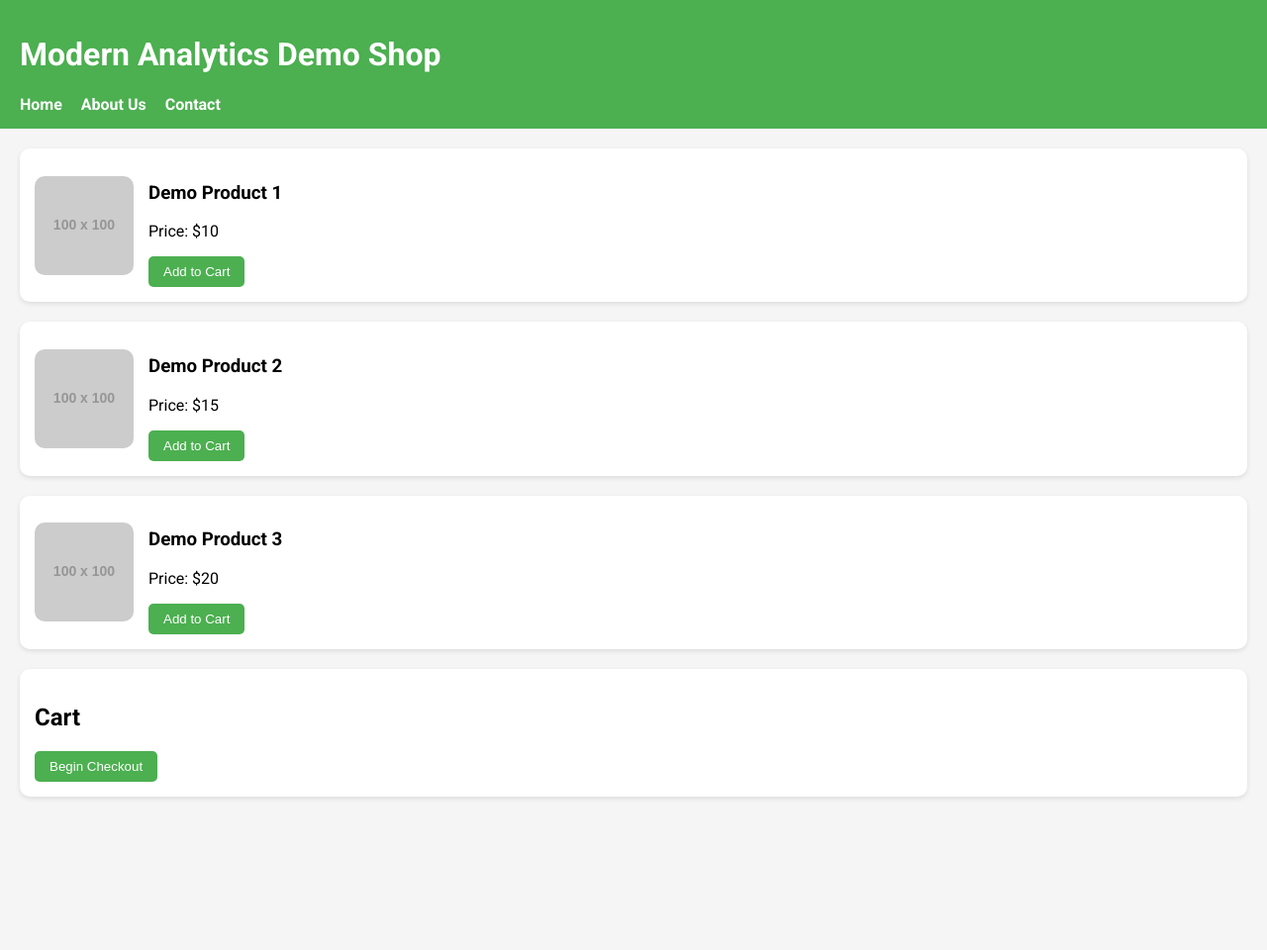
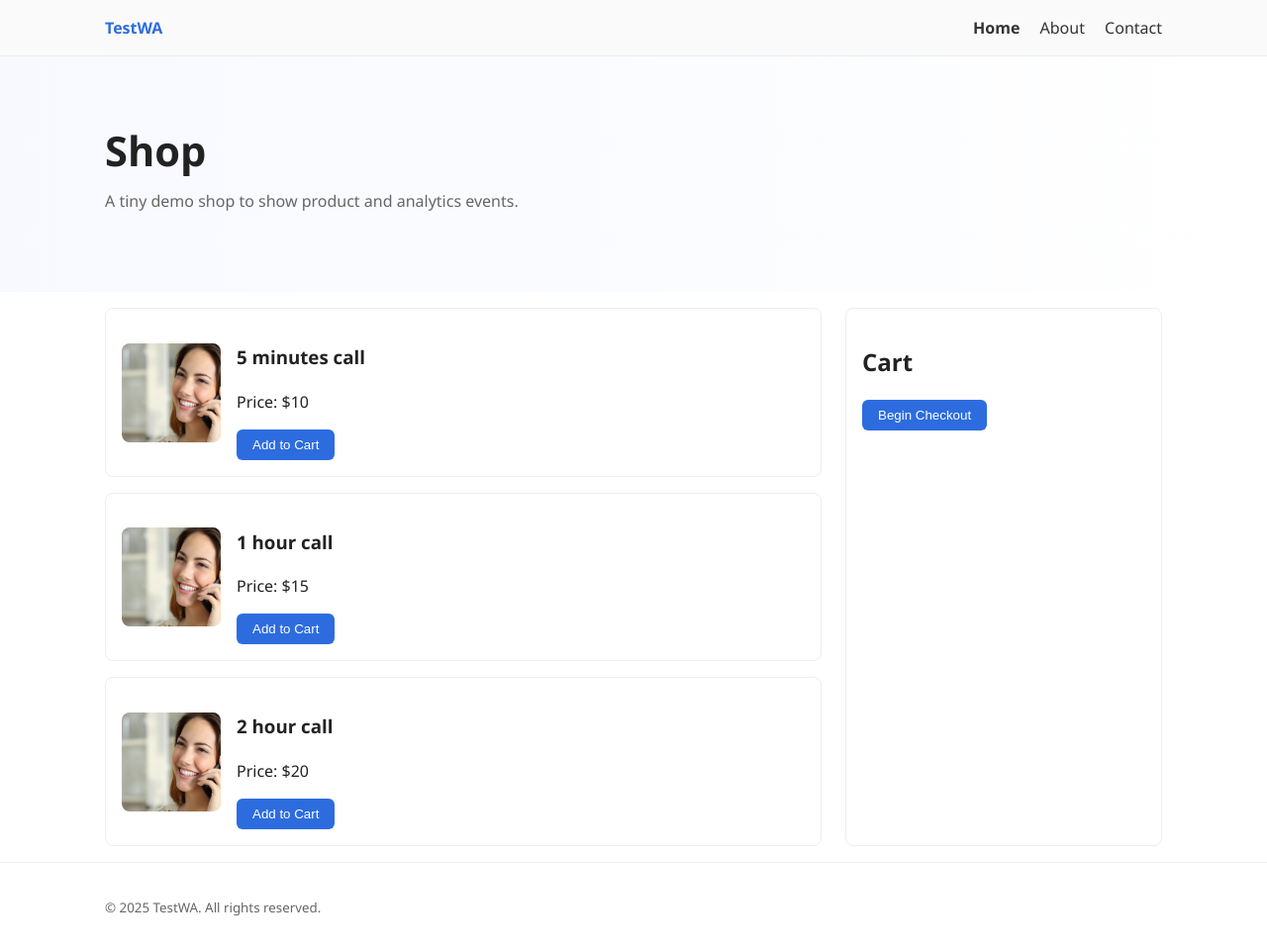
Before and after one commit to elomojo/testwa, a plain HTML site: page index.html in a window 1280 px wide. Shown: the whole page at 99% size. Before the commit the page ends 825 px from the top, so only its background shows below. Drawn offline with Linux system fonts and the light colour scheme; placeholder pictures from the web are drawn by us.

Commit message:
init site

```diff
--- /dev/null
+++ b/css/about.css
@@ -0,0 +1,20 @@
+/* Page-specific styles for About / Contact / Shop */
+
+.mission h2, .team h2, .contact h2 { margin-top: 0 }
+
+.cards{display:flex;gap:1rem;flex-wrap:wrap}
+.card{background:#fff;border:1px solid #eee;padding:1rem;border-radius:8px;flex:1 1 200px;min-width:200px}
+.avatar{width:56px;height:56px;border-radius:50%;background:var(--accent);color:#fff;display:flex;align-items:center;justify-content:center;font-weight:700;margin-bottom:.75rem}
+
+/* Shop-specific styles kept here because they are not used by other pages */
+.layout{display:grid;grid-template-columns:1fr 320px;gap:1.5rem}
+.products{display:flex;flex-direction:column;gap:1rem}
+.product{background:#fff;border:1px solid #eee;padding:1rem;border-radius:8px;display:flex;align-items:center;gap:1rem}
+.product img{width:100px;height:100px;object-fit:cover;border-radius:8px}
+.cart{background:#fff;border:1px solid #eee;padding:1rem;border-radius:8px}
+.cart ul{list-style:none;padding:0;margin:0 0 1rem 0}
+.cart li{padding:.35rem 0;border-bottom:1px dashed #f0f0f0}
+
+@media (max-width:799px){
+  .layout{grid-template-columns:1fr}
+}
--- /dev/null
+++ b/css/site.css
@@ -0,0 +1,36 @@
+/* Shared site styles */
+:root{
+  --max-width:1100px;
+  --accent:#2d6cdf;
+  --muted:#666;
+}
+*{box-sizing:border-box}
+html,body{height:100%}
+body{font-family:Segoe UI, Roboto, Arial, sans-serif;line-height:1.5;color:#222;margin:0;background:#fff}
+.container{max-width:var(--max-width);margin:0 auto;padding:1rem}
+
+.site-header{background:#fafafa;border-bottom:1px solid #eee}
+.site-header .container{display:flex;align-items:center;justify-content:space-between;padding:1rem}
+.logo{font-weight:700;color:var(--accent);text-decoration:none}
+.nav a{margin-left:1rem;color:#333;text-decoration:none}
+.nav a[aria-current="page"]{font-weight:600}
+
+.hero{background:linear-gradient(90deg,#f7f9ff,#fff);padding:3rem 0}
+.hero h1{margin:0 0 .5rem;font-size:2rem}
+.lead{color:var(--muted);margin:0 0 1rem}
+
+/* Generic card used for small content blocks and forms */
+.card{background:#fff;border:1px solid #eee;padding:1rem;border-radius:8px}
+
+.button{display:inline-block;background:var(--accent);color:#fff;padding:.5rem 1rem;border-radius:6px;text-decoration:none;border:none;cursor:pointer}
+
+.site-footer{border-top:1px solid #eee;padding:1rem;background:#fff;color:var(--muted)}
+
+@media (min-width:700px){
+  .hero h1{font-size:2.6rem}
+}
+
+@media (max-width:799px){
+  .site-header .container{flex-direction:column;align-items:flex-start}
+  .nav a{margin-left:0;margin-right:1rem}
+}
--- a/index.html
+++ b/index.html
@@ -4,43 +4,61 @@
   <meta charset="UTF-8">
   <meta name="viewport" content="width=device-width, initial-scale=1.0">
   <title>Modern Analytics Demo Shop</title>
-<link href="https://fonts.googleapis.com/css2?family=Roboto:wght@400;700&display=swap" rel="stylesheet">
-<style>
-  body { font-family: 'Roboto', sans-serif; margin: 0; background-color: #f5f5f5; }
-  header { background-color: #4CAF50; color: white; padding: 15px 20px; }
-  nav a { color: white; margin-right: 15px; text-decoration: none; font-weight: bold; }
-  .container { padding: 20px; }
-  .product { background-color: white; border-radius: 10px; box-shadow: 0 2px 5px rgba(0,0,0,0.1); padding: 15px; margin-bottom: 20px; display: flex; align-items: center; }
-  .product img { width: 100px; height: 100px; object-fit: cover; border-radius: 10px; margin-right: 15px; }
-  .cart { background-color: white; border-radius: 10px; box-shadow: 0 2px 5px rgba(0,0,0,0.1); padding: 15px; margin-top: 20px; }
-  button { padding: 8px 15px; background-color: #4CAF50; color: white; border: none; border-radius: 5px; cursor: pointer; }
-  button:hover { background-color: #45a049; }
-</style>
+  <link rel="stylesheet" href="css/site.css">
+  <link rel="stylesheet" href="css/about.css">
 </head>
 <body>
-<header>
-  <h1>Modern Analytics Demo Shop</h1>
-  <nav>
-    <a href="index.html">Home</a>
-    <a href="about.html">About Us</a>
+  <header class="site-header">
+    <div class="container">
+      <a class="logo" href="index.html">TestWA</a>
+      <nav class="nav">
+        <a href="index.html" aria-current="page">Home</a>
+        <a href="about.html">About</a>
         <a href="contact.html">Contact</a>
       </nav>
+    </div>
   </header>
+
+  <main>
+    <section class="hero">
       <div class="container">
-  <div id="products"></div>
-  <div class="cart">
+        <h1>Shop</h1>
+        <p class="lead">A tiny demo shop to show product and analytics events.</p>
+      </div>
+    </section>
+
+    <div class="container layout">
+      <div class="products" id="products"></div>
+
+      <aside class="cart" aria-label="Shopping cart">
         <h2>Cart</h2>
         <ul id="cartItems"></ul>
-    <button id="checkoutBtn">Begin Checkout</button>
+        <button id="checkoutBtn" class="button">Begin Checkout</button>
+      </aside>
     </div>
+  </main>
+
+  <footer class="site-footer">
+    <div class="container">
+      <small>&copy; 2025 TestWA. All rights reserved.</small>
     </div>
+  </footer>
+
   <script>
   window.dataLayer = window.dataLayer || [];
+   window.dataLayer.push({
+        event: 'page_view',
+        page: {
+          path: '/home.html',
+          title: document.title || 'Home',
+          type: 'Home'
+        }
+      });
 
   const products = [
-  { id: 'p1', name: 'Demo Product 1', price: 10.0, img: 'https://via.placeholder.com/100?text=Prod+1' },
-  { id: 'p2', name: 'Demo Product 2', price: 15.0, img: 'https://via.placeholder.com/100?text=Prod+2' },
-  { id: 'p3', name: 'Demo Product 3', price: 20.0, img: 'https://via.placeholder.com/100?text=Prod+3' }
+    { id: 'p1', name: '5 minutes call', price: 10.0, img: 'image/phone_call.jpeg' },
+    { id: 'p2', name: '1 hour call', price: 15.0, img: 'image/phone_call.jpeg' },
+    { id: 'p3', name: '2 hour call', price: 20.0, img: 'image/phone_call.jpeg' }
   ];
 
   const cart = [];
@@ -51,7 +69,7 @@ function renderProducts() {
     products.forEach(p => {
       const div = document.createElement('div');
       div.className = 'product';
-    div.innerHTML = `<img src='${p.img}' alt='${p.name}'><div><h3>${p.name}</h3><p>Price: $${p.price}</p><button onclick="addToCart('${p.id}')">Add to Cart</button></div>`;
+      div.innerHTML = `<img src='${p.img}' alt='${p.name}'><div><h3>${p.name}</h3><p>Price: $${p.price}</p><button class="button" onclick="addToCart('${p.id}')">Add to Cart</button></div>`;
       container.appendChild(div);
 
       dataLayer.push({ event: 'viewItem', ecommerce: { items: [{ id: p.id, name: p.name, price: p.price }] } });
```
Also changed, not shown: about.html (added, +80 -0 lines), contact.html (added, +129 -0 lines), image/phone_call.jpeg (added). Lines whose indentation alone changed are shown as unchanged.
